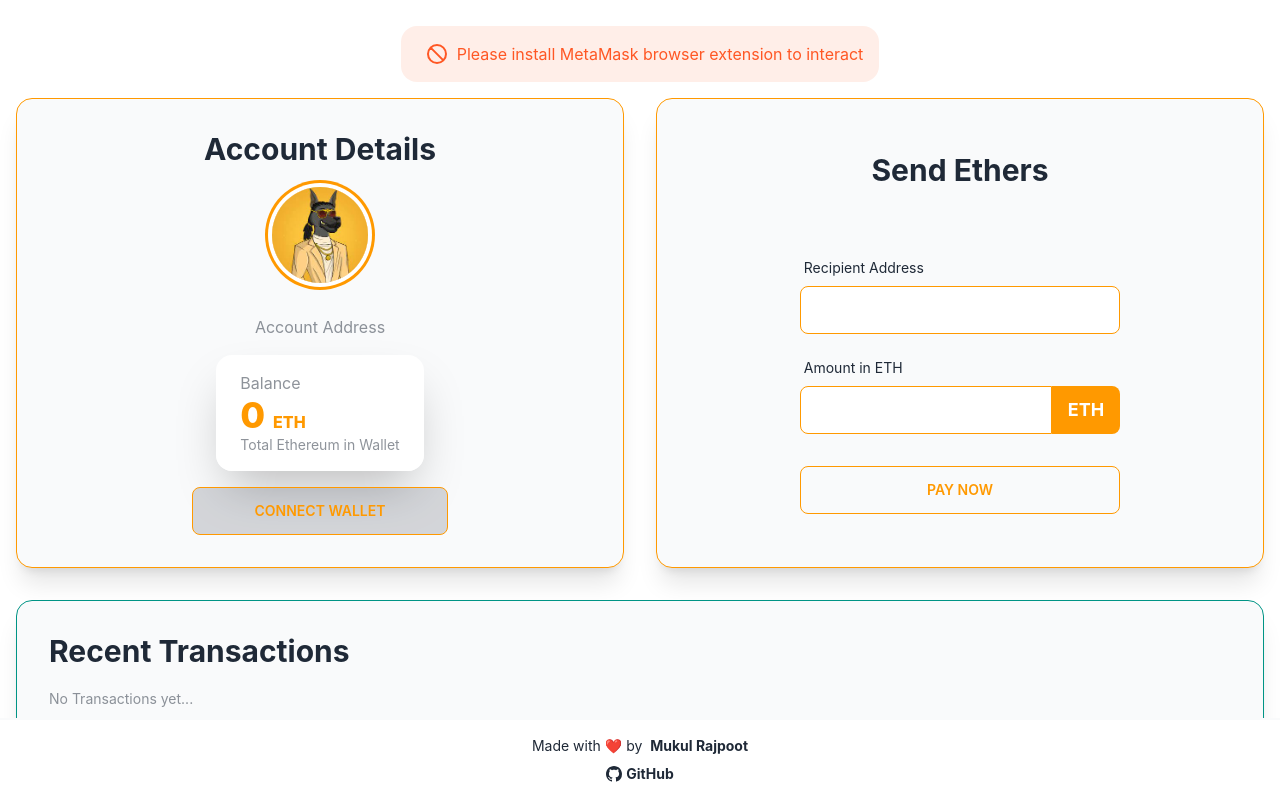
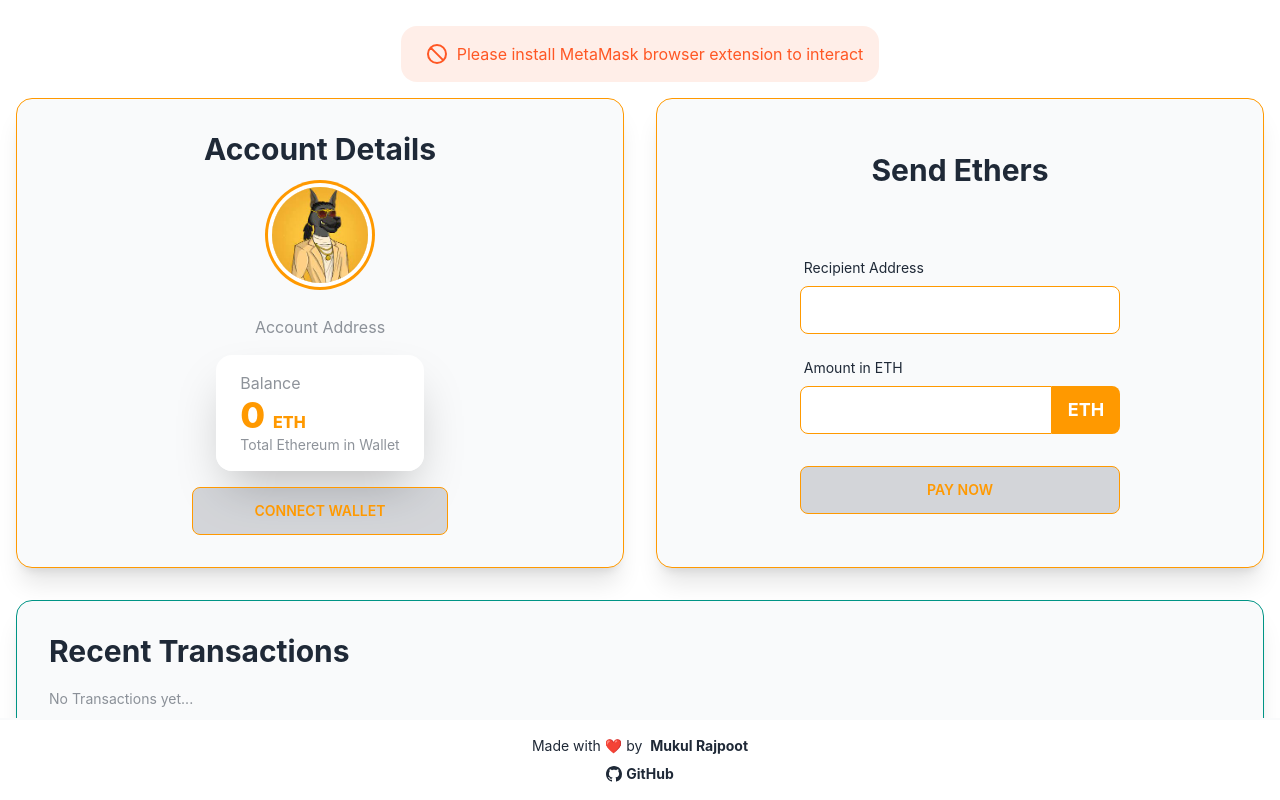
Before and after one commit to mukulrajpoot262610/eth-transfer-dapp, a Next.js app: page / in a window 1280 px wide. Built offline with nearby package versions, Linux system fonts and the light colour scheme.

Commit message:
Fixed Small Button issue

```diff
--- a/components/SendEth.js
+++ b/components/SendEth.js
@@ -1,6 +1,6 @@
 import React from 'react'
 
-const SendEth = ({ handleAddress, handleAmount, handleSubmit }) => {
+const SendEth = ({ handleAddress, handleAmount, handleSubmit, errorMessage, defaultAccount }) => {
     return (
         <div className='card bg-base-200 border border-warning p-8 shadow-xl mt-8 lg:mt-0 lg:ml-4 w-full'>
             <div className="grid flex-grow card place-items-center">
@@ -17,12 +17,12 @@ const SendEth = ({ handleAddress, handleAmount, handleSubmit }) => {
                             <span className="label-text">Amount in ETH</span>
                         </label>
                         <label className="input-group input-group-lg">
-                            <input type="text" className="input input-warning input-bordered" onChange={handleAmount} required />
+                            <input type="number" step="any" className="input input-warning input-bordered" onChange={handleAmount} required />
                             <span className='bg-warning text-white font-bold'>ETH</span>
                         </label>
                     </div>
                     <div>
-                        <button className='btn w-full btn-outline btn-warning mt-8'>Pay Now</button>
+                        <button disabled={errorMessage || !defaultAccount} className='btn w-full btn-outline btn-warning mt-8'>Pay Now</button>
                     </div>
                 </form>
             </div>
--- a/pages/index.js
+++ b/pages/index.js
@@ -18,10 +18,12 @@ export default function Home() {
   const [txs, setTxs] = useState();
 
   const handleAddress = (e) => {
+    setErrorMessage("")
     setAddress(e.target.value)
   }
 
   const handleAmount = (e) => {
+    console.log(typeof e.target.value)
     setAmount(e.target.value)
   }
 
@@ -73,15 +75,6 @@ export default function Home() {
       }
     }
   }, [])
-
-  useEffect(() => {
-    const network = async () => {
-      let provider = ethers.providers.getDefaultProvider()
-      console.log("HELLO: ", provider)
-    }
-
-    network()
-  }, [defaultAccount])
 
   const handleSubmit = async (e) => {
     e.preventDefault()
@@ -140,7 +133,7 @@ export default function Home() {
           <div className='flex justify-center flex-col lg:flex-row'>
             <Profile defaultAccount={defaultAccount} userBalance={userBalance} errorMessage={errorMessage} connectWalletHandler={connectWalletHandler} connButtonText={connButtonText} />
 
-            <SendEth handleAddress={handleAddress} handleAmount={handleAmount} handleSubmit={handleSubmit} />
+            <SendEth handleAddress={handleAddress} handleAmount={handleAmount} handleSubmit={handleSubmit} errorMessage={errorMessage} defaultAccount={defaultAccount} />
           </div>
 
           <div className='mt-8'>
```
